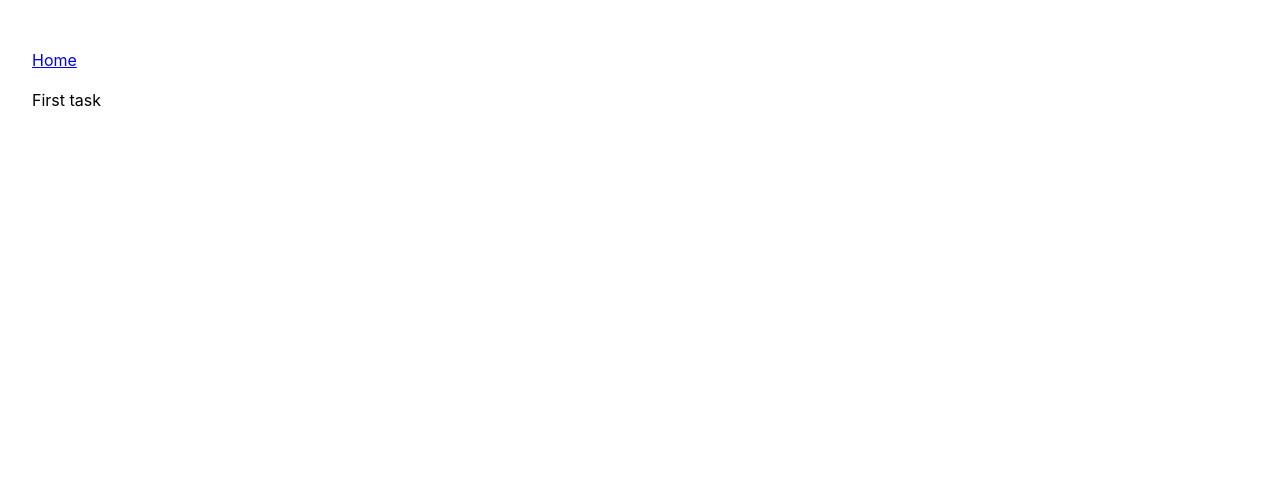
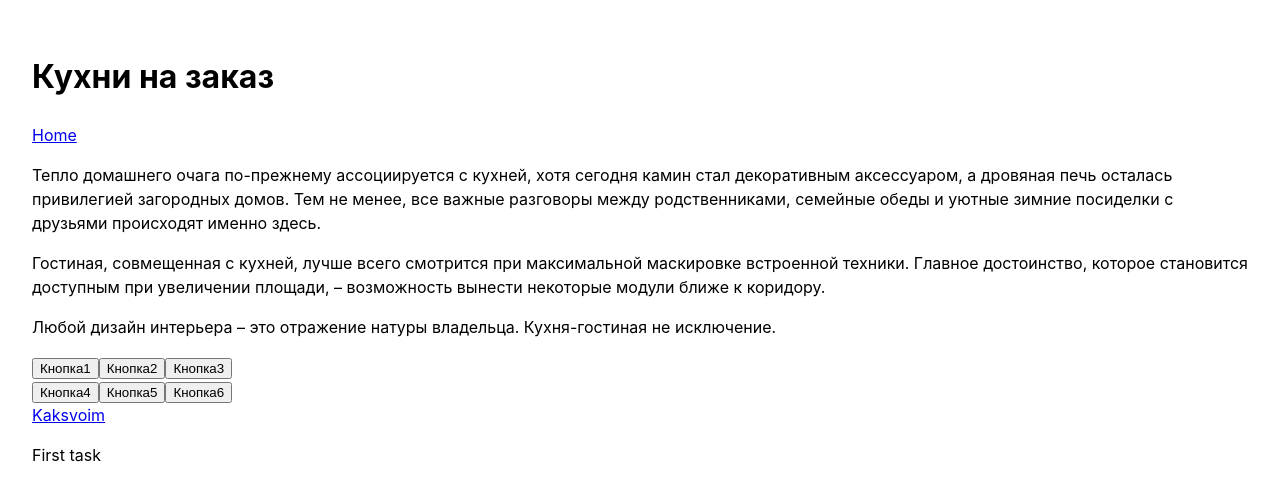
Before and after one commit to shyamrupadas/frontend-practice, a React (Vite) app: page /nastya/first-task in a window 1280 px wide. Shown: the top 500 px of the page. Built offline with nearby package versions, Linux system fonts and the light colour scheme.

Commit message:
feat: add title text button and link

```diff
--- /dev/null
+++ b/src/pages/Nastya/NastyaTask1/NastyaTask1.module.css
@@ -0,0 +1,5 @@
+.button-block-horizontal {
+    display: flex;
+    justify-content: space-between;
+    gap: 10px;
+}
--- a/src/pages/Nastya/NastyaTask1/NastyaTask1.tsx
+++ b/src/pages/Nastya/NastyaTask1/NastyaTask1.tsx
@@ -1,11 +1,36 @@
 import { Link } from 'react-router-dom'
+
+
 
 export const NastyaTask1 = () => {
   return (
     <div>
       <p>
+
+        <h1>Кухни на заказ</h1>
         <Link to={'/'}>Home</Link>
       </p>
+      <p>Тепло домашнего очага по-прежнему ассоциируется с кухней, хотя сегодня камин стал декоративным аксессуаром, а дровяная печь осталась привилегией загородных домов. Тем не менее, все важные разговоры между родственниками, семейные обеды и уютные зимние посиделки с друзьями происходят именно здесь.</p>
+      <p>Гостиная, совмещенная с кухней, лучше всего смотрится при максимальной маскировке встроенной техники. Главное достоинство, которое становится доступным при увеличении площади, – возможность вынести некоторые модули ближе к коридору.</p>
+      <p>Любой дизайн интерьера – это отражение натуры владельца. Кухня-гостиная не исключение.</p>
+
+      <div class="button-block-horizontal">
+        <button>Кнопка1</button>
+        <button>Кнопка2</button>
+        <button>Кнопка3</button>
+      </div>
+
+      <div class="button-block-vertical">
+        <button>Кнопка4</button>
+        <button>Кнопка5</button>
+        <button>Кнопка6</button>
+
+      </div>
+
+      <a href="https://kaksvoim.by/osipovichi-kuhni/">
+        Kaksvoim
+      </a>
+
       <p>First task</p>
     </div>
   )
```
